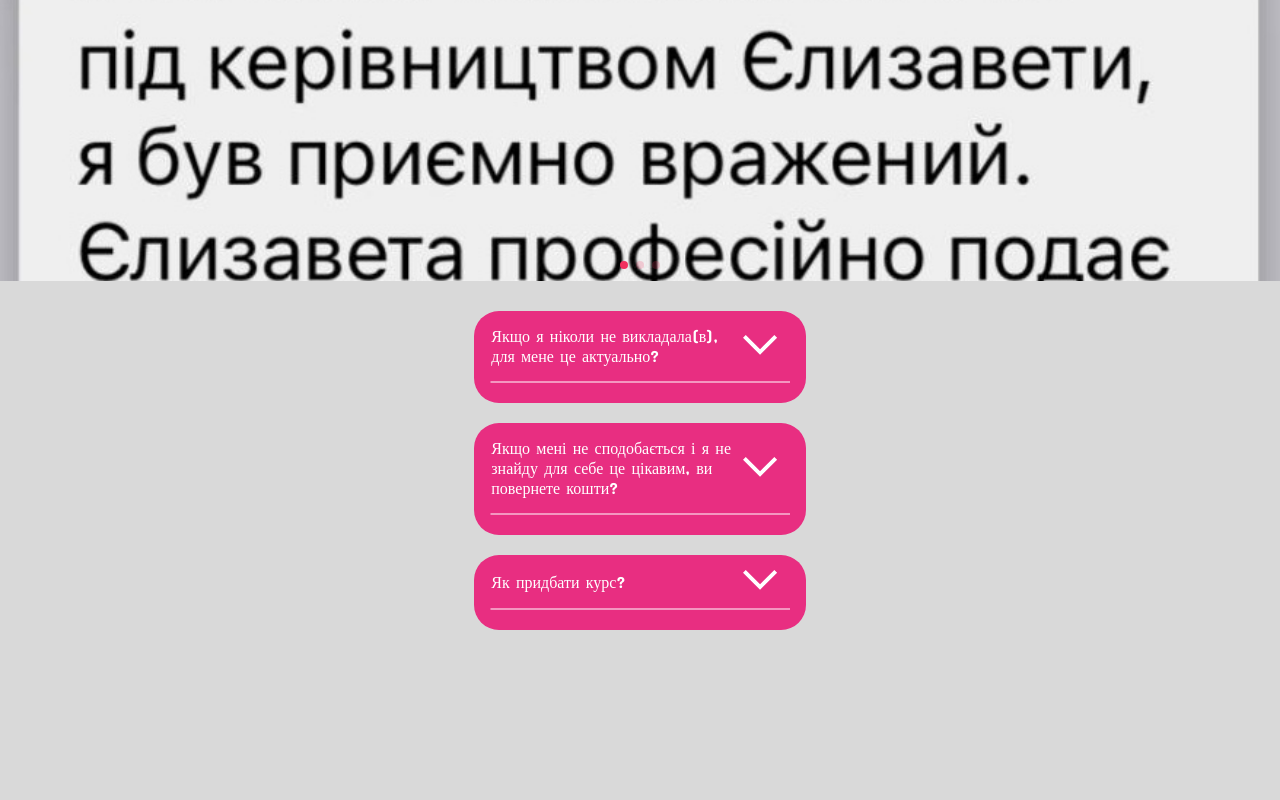
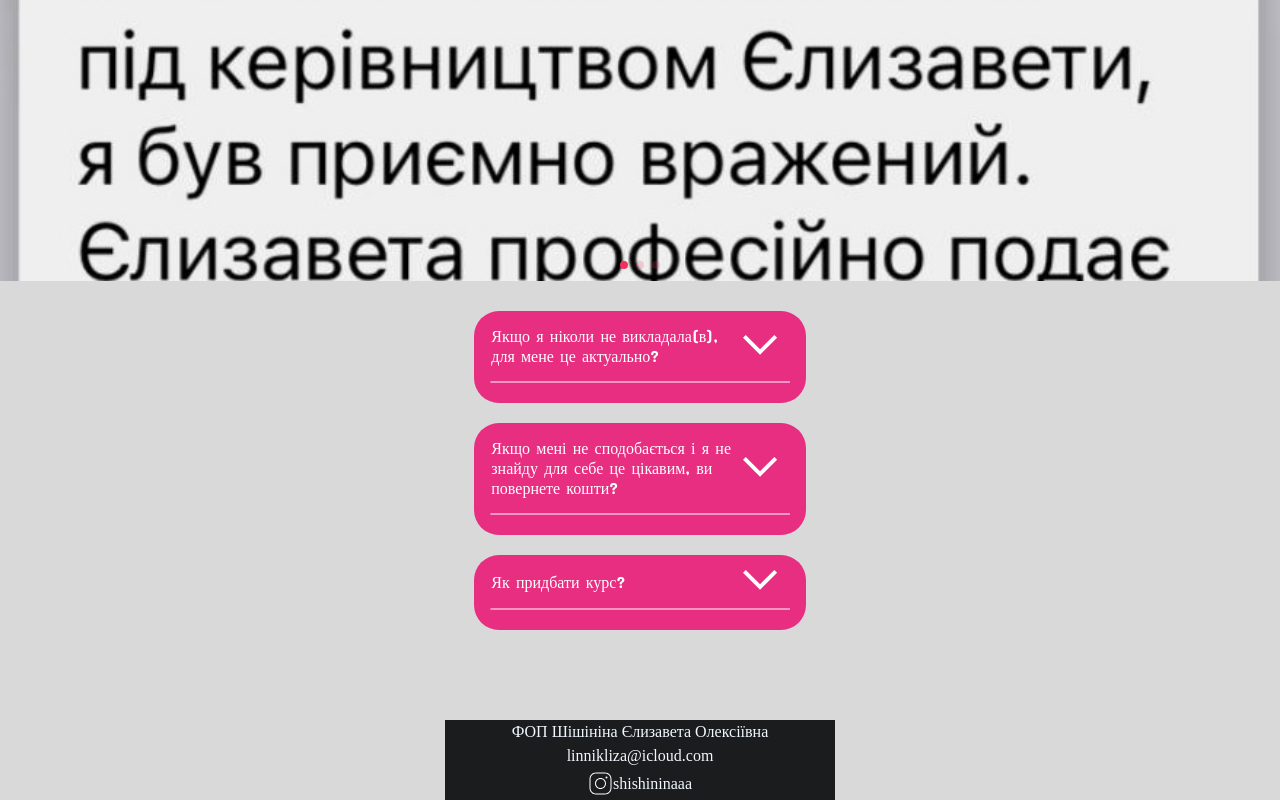
Before and after one commit to Saxpok/lisa, a React (Create React App) app in the folder lisa/: page / in a window 1280 px wide. Shown: the part 5645-6445 px from the top of the page. Before the commit the page ends 6365 px from the top, so only its background shows below. Built offline with nearby package versions, Linux system fonts and the light colour scheme; a web font is replaced by a local one.

Commit message:
Add: new component

```diff
--- a/lisa/src/App.tsx
+++ b/lisa/src/App.tsx
@@ -9,6 +9,7 @@ import FeedbackPage from './ui/feedbackPage/FeedbackPage';
 import DemoPage from './ui/demoPage/DemoPage';
 import Footer from './ui/footer/Footer';
 import { useEffect, useState } from 'react';
+import OwnerInfo from './ui/ownerInfo/OwnerInfo';
 
 
 function App() {
@@ -42,6 +43,7 @@ function App() {
       <PromisePage />
       <FeedbackPage />
       {isFooterVisible ? <></> : <MainButton />}
+      <OwnerInfo/>
       <Footer isFooterVisible={isFooterVisible} />
     </div>
   );
--- a/lisa/src/ui/footer/Footer.tsx
+++ b/lisa/src/ui/footer/Footer.tsx
@@ -8,24 +8,6 @@ interface FooterProps {
 const Footer = ({ isFooterVisible }: FooterProps) => {
     return (
         <>
-            {isFooterVisible ?
-                <div
-                    className="mainButton"
-                    style={{
-                        position: 'relative',
-                        marginBottom: '15px'
-                    }}
-                >
-                    <button
-                        className="pinkButton"
-                        onClick={makePurchase}
-                    >
-                        Придбати зі знижкою 75%
-                    </button>
-                </div>
-                :
-                <></>
-            }
             <div
                 className={isFooterVisible ? 'footer' : 'footerHidden'}>
                 <div className='footerDescription'>
@@ -47,7 +29,8 @@ const Footer = ({ isFooterVisible }: FooterProps) => {
                 </div>
                 <div>by Maksym Sviridov # 2024</div>
             </div>
-        </>);
+        </>
+        );
 };
 
 export default Footer;
--- /dev/null
+++ b/lisa/src/ui/ownerInfo/OwnerInfo.style.css
@@ -0,0 +1,21 @@
+.ownerInfo {
+    width: 100%;
+    height: 80px;
+    background-color: #1B1C1E;
+    transition: all 1s ease;
+    color: aliceblue;
+    display: flex;
+    flex-direction: column;
+    align-items: center;
+    gap: 3px;
+    font-family: Montserrat;
+    z-index: 2;
+}
+
+.ownerDescription {
+    margin-top: 3px;
+    display: flex;
+    align-items: center;
+    text-decoration: none;
+    color: aliceblue;
+}
--- /dev/null
+++ b/lisa/src/ui/ownerInfo/OwnerInfo.tsx
@@ -0,0 +1,21 @@
+import './OwnerInfo.style.css'
+
+const OwnerInfo = () => {
+    return (
+        <div className="ownerInfo">
+            <div className='ownerDescription'>ФОП Шішініна Єлизавета Олексіївна</div>
+            <div className='ownerDescription'>linnikliza@icloud.com</div>
+            <a
+            className='ownerDescription'
+            href='https://www.instagram.com/shishininaaa?igsh=MW4xcXBnajV2eGI='
+            >
+                <svg xmlns="http://www.w3.org/2000/svg" fill='#FFFFFF' x="0px" y="0px" width="25" height="25" viewBox="0 0 50 50">
+                    <path d="M 16 3 C 8.8324839 3 3 8.8324839 3 16 L 3 34 C 3 41.167516 8.8324839 47 16 47 L 34 47 C 41.167516 47 47 41.167516 47 34 L 47 16 C 47 8.8324839 41.167516 3 34 3 L 16 3 z M 16 5 L 34 5 C 40.086484 5 45 9.9135161 45 16 L 45 34 C 45 40.086484 40.086484 45 34 45 L 16 45 C 9.9135161 45 5 40.086484 5 34 L 5 16 C 5 9.9135161 9.9135161 5 16 5 z M 37 11 A 2 2 0 0 0 35 13 A 2 2 0 0 0 37 15 A 2 2 0 0 0 39 13 A 2 2 0 0 0 37 11 z M 25 14 C 18.936712 14 14 18.936712 14 25 C 14 31.063288 18.936712 36 25 36 C 31.063288 36 36 31.063288 36 25 C 36 18.936712 31.063288 14 25 14 z M 25 16 C 29.982407 16 34 20.017593 34 25 C 34 29.982407 29.982407 34 25 34 C 20.017593 34 16 29.982407 16 25 C 16 20.017593 20.017593 16 25 16 z"></path>
+                </svg>
+                shishininaaa
+            </a>
+        </div>
+    )
+}
+
+export default OwnerInfo
```
